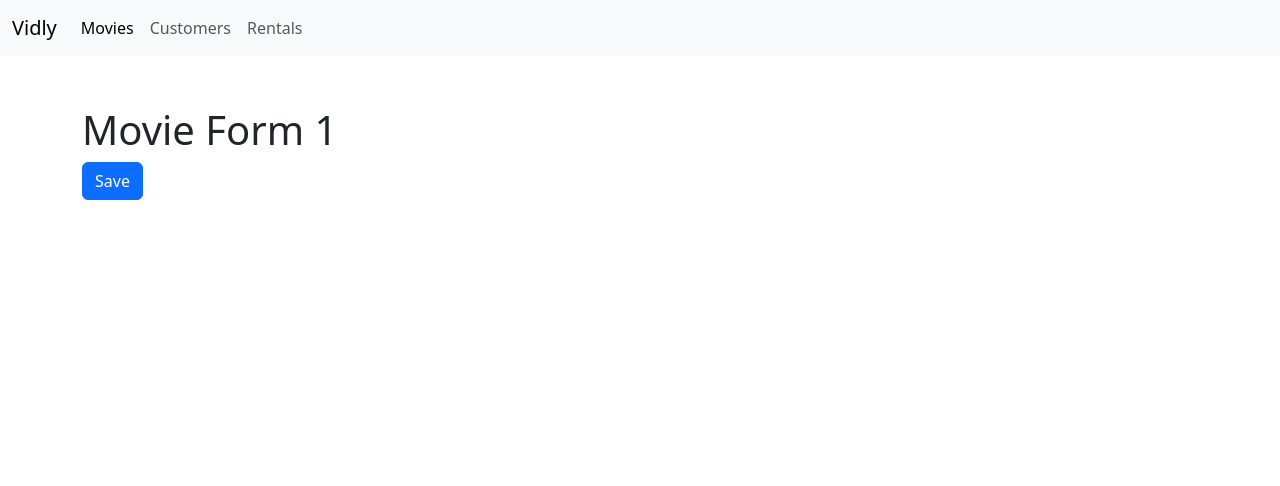
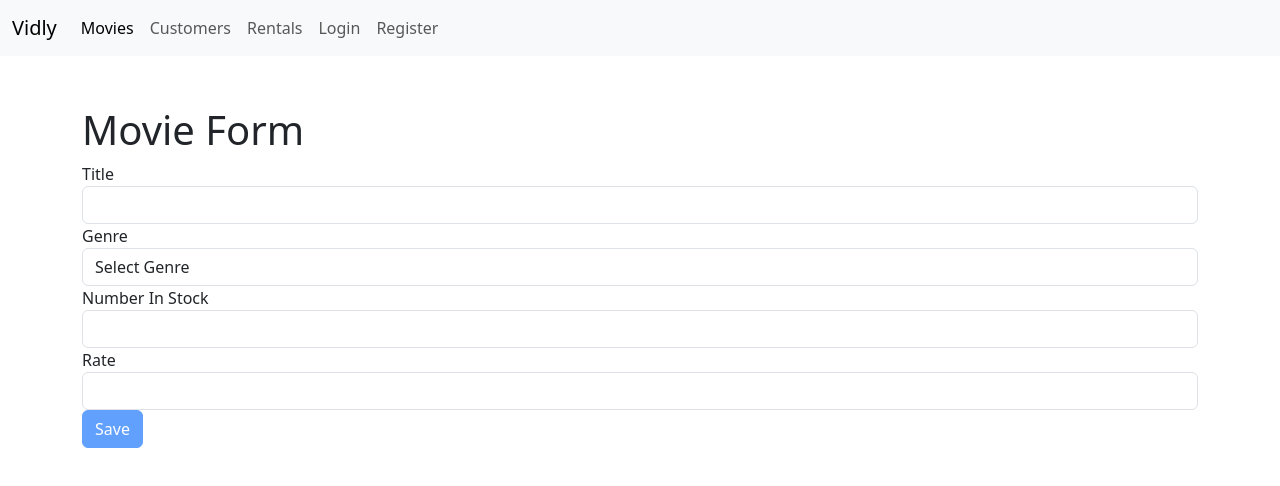
Before and after one commit to munawarhussain14/vidly, a React (Create React App) app: page /movies/1 in a window 1280 px wide. Shown: the top 486 px of the page. Built offline with nearby package versions, Linux system fonts and the light colour scheme.

Commit message:
Push Changes

```diff
--- a/package.json
+++ b/package.json
@@ -7,6 +7,7 @@
     "@testing-library/react": "^11.2.7",
     "@testing-library/user-event": "^12.8.3",
     "history": "^5.2.0",
+    "joi-browser": "^13.4.0",
     "lodash": "^4.17.21",
     "prop-types": "^15.7.2",
     "react": "^17.0.2",
--- a/src/App.js
+++ b/src/App.js
@@ -5,6 +5,8 @@ import Customers from "./components/customers";
 import MovieForm from "./components/movieForm";
 import Rentals from "./components/rentals";
 import NotFound from "./components/notFound";
+import LoginForm from "./components/loginForm";
+import RegisterForm from "./components/registerForm";
 import { Route, Routes, Navigate } from "react-router-dom";
 import "./App.css";
 
@@ -15,7 +17,10 @@ class App extends Component {
         <NavBar />
         <main className="container">
           <Routes>
+            <Route path="/login" element={<LoginForm />}></Route>
+            <Route path="/register" element={<RegisterForm />}></Route>
             <Route path="/movies/:id" element={<MovieForm />}></Route>
+            <Route path="/movies/new" element={<MovieForm />}></Route>
             <Route path="/movies" element={<Movies {...this.props} />}></Route>
             <Route path="/customers" element={<Customers />}></Route>
             <Route path="/rentals" element={<Rentals />}></Route>
--- /dev/null
+++ b/src/components/common/form.jsx
@@ -0,0 +1,93 @@
+import React, { Component } from "react";
+import Joi from "joi-browser";
+import Input from "./input";
+import Select from "./select";
+
+class Form extends React.Component {
+  state = {
+    data: {},
+    errors: {},
+  };
+
+  validateProperty = ({ name, value }) => {
+    const obj = { [name]: value };
+    const schema = { [name]: this.schema[name] };
+    const { error } = Joi.validate(obj, schema);
+    return error ? error.details[0].message : null;
+  };
+
+  handleChange = ({ currentTarget: input }) => {
+    const errors = { ...this.state.errors };
+    const errorMessage = this.validateProperty(input);
+    if (errorMessage) errors[input.name] = errorMessage;
+    else delete errors[input.name];
+
+    const data = { ...this.state.data };
+    data[input.name] = input.value;
+
+    this.setState({ data, errors });
+  };
+
+  validate = () => {
+    const options = { abortEarly: false };
+    const { error } = Joi.validate(this.state.data, this.schema, options);
+    if (!error) return null;
+
+    const errors = {};
+    error.details.map((item) => {
+      errors[item.path[0]] = item.message;
+    });
+    return errors;
+  };
+
+  handleSubmit = (e) => {
+    e.preventDefault();
+
+    const errors = this.validate();
+    this.setState({ errors: errors || {} });
+    if (errors) return;
+
+    this.doSubmit();
+  };
+
+  randerButton(label) {
+    return (
+      <button disabled={this.validate()} className="btn btn-primary">
+        {label}
+      </button>
+    );
+  }
+
+  renderInput(name, label, type = "text") {
+    const { data, errors } = this.state;
+
+    return (
+      <Input
+        name={name}
+        label={label}
+        type={type}
+        value={data[name]}
+        onChange={this.handleChange}
+        error={errors[name]}
+      />
+    );
+  }
+
+  renderSelect(name, label, options, value = "_id", text = "name") {
+    const { data, errors } = this.state;
+    options = [{ _id: "", name: `Select ${label}` }, ...options];
+    return (
+      <Select
+        name={name}
+        label={label}
+        error={errors[name]}
+        options={options}
+        value={value}
+        onChange={this.handleChange}
+        text={text}
+      />
+    );
+  }
+}
+
+export default Form;
--- /dev/null
+++ b/src/components/common/input.jsx
@@ -0,0 +1,13 @@
+import React, { Component } from "react";
+
+const Input = ({ name, label, error, ...rest }) => {
+  return (
+    <div className="form-group">
+      <label htmlFor={name}>{label}</label>
+      <input {...rest} name={name} id={name} className="form-control" />
+      {error && <div className="alert alert-danger">{error}</div>}
+    </div>
+  );
+};
+
+export default Input;
--- a/src/components/common/navBar.jsx
+++ b/src/components/common/navBar.jsx
@@ -19,6 +19,12 @@ const NavBar = () => {
             <NavLink className="nav-item nav-link" to="/rentals">
               Rentals
             </NavLink>
+            <NavLink className="nav-item nav-link" to="/login">
+              Login
+            </NavLink>
+            <NavLink className="nav-item nav-link" to="/register">
+              Register
+            </NavLink>
           </ul>
         </div>
       </div>
--- /dev/null
+++ b/src/components/common/select.jsx
@@ -0,0 +1,19 @@
+import React, { Component } from "react";
+
+const Select = ({ name, label, error, value, text, options, ...rest }) => {
+  return (
+    <div className="form-group">
+      <label htmlFor={name}>{label}</label>
+      <select {...rest} name={name} id={name} className="form-control">
+        {options.map((option) => (
+          <option key={option[value]} value={option[value]}>
+            {option[text]}
+          </option>
+        ))}
+      </select>
+      {error && <div className="alert alert-danger">{error}</div>}
+    </div>
+  );
+};
+
+export default Select;
--- /dev/null
+++ b/src/components/loginForm.jsx
@@ -0,0 +1,38 @@
+import React, { Component } from "react";
+import Form from "./common/form";
+import Joi from "joi-browser";
+
+class LoginForm extends Form {
+  state = {
+    data: {
+      username: "",
+      password: "",
+    },
+    errors: {},
+  };
+
+  schema = {
+    username: Joi.string().required().label("Username"),
+    password: Joi.string().required().label("Password"),
+  };
+
+  doSubmit = () => {
+    //Call Server
+    console.log("Submitted");
+  };
+
+  render() {
+    return (
+      <div>
+        <h1>Login</h1>
+        <form onSubmit={this.handleSubmit}>
+          {this.renderInput("username", "Username")}
+          {this.renderInput("password", "Password", "password")}
+          {this.randerButton("Login")}
+        </form>
+      </div>
+    );
+  }
+}
+
+export default LoginForm;
--- a/src/components/movieForm.jsx
+++ b/src/components/movieForm.jsx
@@ -1,16 +1,55 @@
 import React, { Component } from "react";
-import { useParams } from "react-router-dom";
+import Joi from "joi-browser";
+import Form from "./common/form";
+import { getGenres } from "../services/fakeGenreService";
+import { useParams, useNavigate } from "react-router-dom";
 
-const MovieForm = () => {
-  let params = useParams();
-  return (
-    <div>
-      <h1>Movie Form {params.id}</h1>
-      <button className="btn btn-primary" onClick={() => {}}>
-        Save
-      </button>
-    </div>
-  );
-};
+class MovieForm extends Form {
+  state = {
+    genres: [],
+    data: {
+      title: "",
+      genre: "",
+      numberInStock: "",
+      dailyRentalRate: "",
+    },
+    errors: {},
+  };
+
+  componentDidMount() {
+    const params = new URLSearchParams(window.location.search);
+    console.log(params.entries());
+    const genres = getGenres();
+    this.setState({ genres });
+  }
+
+  schema = {
+    title: Joi.string().required().label("Title"),
+    genre: Joi.string().required().label("Genre"),
+    numberInStock: Joi.string().required().label("Number In Stock"),
+    dailyRentalRate: Joi.string().required().label("Rate"),
+  };
+
+  doSubmit = () => {
+    console.log(this.state.data);
+    console.log("Movies Form Submit");
+  };
+
+  render() {
+    const { genres } = this.state;
+    return (
+      <div>
+        <h1>Movie Form</h1>
+        <form onSubmit={this.handleSubmit}>
+          {this.renderInput("title", "Title")}
+          {this.renderSelect("genre", "Genre", genres)}
+          {this.renderInput("numberInStock", "Number In Stock", "number")}
+          {this.renderInput("dailyRentalRate", "Rate")}
+          {this.randerButton("Save")}
+        </form>
+      </div>
+    );
+  }
+}
 
 export default MovieForm;
--- a/src/components/movies.jsx
+++ b/src/components/movies.jsx
@@ -1,51 +1,51 @@
-import React from 'react';
-import { getMovies } from '../services/fakeMovieService'
-import Pagination from "./common/pagination"
-import { paginate } from '../utils/paginate'
+import React from "react";
+import { getMovies } from "../services/fakeMovieService";
+import Pagination from "./common/pagination";
+import { paginate } from "../utils/paginate";
 import { getGenres } from "../services/fakeGenreService";
-import ListGroup from "./common/listGroup"
-import MoviesTable from './moviesTable';
-import _ from 'lodash';
+import ListGroup from "./common/listGroup";
+import MoviesTable from "./moviesTable";
+import _ from "lodash";
+import { useParams, useNavigate, Link } from "react-router-dom";
 
 class Movies extends React.Component {
-
   state = {
     movies: [],
     genres: [],
     currentPage: 1,
     pageSize: 4,
-        sortColumn: {path: 'title', order: 'asc'}
+    sortColumn: { path: "title", order: "asc" },
+  };
+
+  componentDidMount() {
+    const genres = [{ _id: "", name: "All Genres" }, ...getGenres()];
+    this.setState({ movies: getMovies(), genres: genres });
   }
 
-    componentDidMount() {
-        const genres = [ {_id:"", name:"All Genres"}, ...getGenres()]
-        this.setState({ movies: getMovies(), genres: genres});
-    }
+  handleDelete = (movie) => {
+    const movies = this.state.movies.filter((m) => m._id !== movie._id);
+    this.setState({ movies });
+  };
 
-    handleDelete = (movie)=> {
-        const movies = this.state.movies.filter( m => m._id !== movie._id)
-        this.setState({movies})
-    }
+  handleLike = (movie) => {
+    const movies = [...this.state.movies];
+    const index = movies.indexOf(movie);
+    movies[index] = { ...movies[index] };
+    movies[index].liked = !movies[index].liked;
+    this.setState({ movies });
+  };
 
-    handleLike = (movie)=> {
-        const movies = [...this.state.movies]
-        const index = movies.indexOf(movie)
-        movies[index] = {...movies[index]};
-        movies[index].liked = !movies[index].liked;
-        this.setState({ movies })
-    }
+  handlePageChange = (page) => {
+    this.setState({ currentPage: page });
+  };
 
-    handlePageChange = page => {
-        this.setState({currentPage: page})
-    }
+  handleGenreSelect = (genre) => {
+    this.setState({ selectedGenre: genre, currentPage: 1 });
+  };
 
-    handleGenreSelect = genre => {
-        this.setState({selectedGenre: genre,  currentPage: 1})
-    }
-
-    handleSort = sortColumn => {
+  handleSort = (sortColumn) => {
     this.setState({ sortColumn });
-    }
+  };
 
   getPageData = () => {
     const {
@@ -53,33 +53,31 @@ class Movies extends React.Component {
       currentPage,
       selectedGenre,
       pageSize,
-            movies: allMovies} = this.state;
+      movies: allMovies,
+    } = this.state;
 
-        const filtered = selectedGenre && selectedGenre._id
-        ?allMovies.filter(m => m.genre._id === selectedGenre._id)
-        :allMovies
+    const filtered =
+      selectedGenre && selectedGenre._id
+        ? allMovies.filter((m) => m.genre._id === selectedGenre._id)
+        : allMovies;
 
-        const {length:count} = filtered;
+    const { length: count } = filtered;
     const sorted = _.orderBy(filtered, [sortColumn.path], [sortColumn.order]);
 
-        const movies = paginate(sorted, currentPage, pageSize)
+    const movies = paginate(sorted, currentPage, pageSize);
 
-        return { totalCount: filtered.length, data: movies }
-    }
+    return { totalCount: filtered.length, data: movies };
+  };
 
   render() {
-        const {
-            sortColumn,
-            currentPage,
-            pageSize
-        } = this.state;
+    const { sortColumn, currentPage, pageSize } = this.state;
 
     const { totalCount, data: movies } = this.getPageData();
 
-        if(totalCount === 0)
-            return <p>There is no movies in the database.</p>
+    if (totalCount === 0) return <p>There is no movies in the database.</p>;
 
-        return <React.Fragment>
+    return (
+      <React.Fragment>
         <div className="row">
           <div className="col-2">
             <ListGroup
@@ -89,6 +87,12 @@ class Movies extends React.Component {
             />
           </div>
           <div className="col">
+            <div className="row col-12">
+              <Link to="new" className="btn btn-primary">
+                New Movie
+              </Link>
+            </div>
+            <div className="row col-12">
               <p>Showing {totalCount} movies in the Database</p>
               <MoviesTable
                 movies={movies}
@@ -98,14 +102,16 @@ class Movies extends React.Component {
                 sortColumn={sortColumn}
               />
               <Pagination
-                itemCount={totalCount }
+                itemCount={totalCount}
                 pageSize={pageSize}
                 currentPage={currentPage}
                 onPageChange={this.handlePageChange}
               />
             </div>
           </div>
+        </div>
       </React.Fragment>
+    );
   }
 }
 
--- /dev/null
+++ b/src/components/registerForm.jsx
@@ -0,0 +1,40 @@
+import Joi from "joi-browser";
+import React, { Component } from "react";
+import Form from "./common/form";
+
+class RegisterForm extends Form {
+  state = {
+    data: {
+      username: "",
+      password: "",
+      name: "",
+    },
+    errors: {},
+  };
+
+  schema = {
+    username: Joi.string().required().email().label("Username"),
+    password: Joi.string().min(5).required().label("Password"),
+    name: Joi.string().required().label("Name"),
+  };
+
+  doSubmit = () => {
+    console.log("Do Submit");
+  };
+
+  render() {
+    return (
+      <div>
+        <h1>Register</h1>
+        <form onSubmit={this.handleSubmit}>
+          {this.renderInput("username", "Username")}
+          {this.renderInput("password", "Password", "password")}
+          {this.renderInput("name", "Name")}
+          {this.randerButton("Register")}
+        </form>
+      </div>
+    );
+  }
+}
+
+export default RegisterForm;
```
Also changed, not shown: 1 other file (tests, documents, lock files or other folders). Lines whose indentation alone changed are shown as unchanged.
